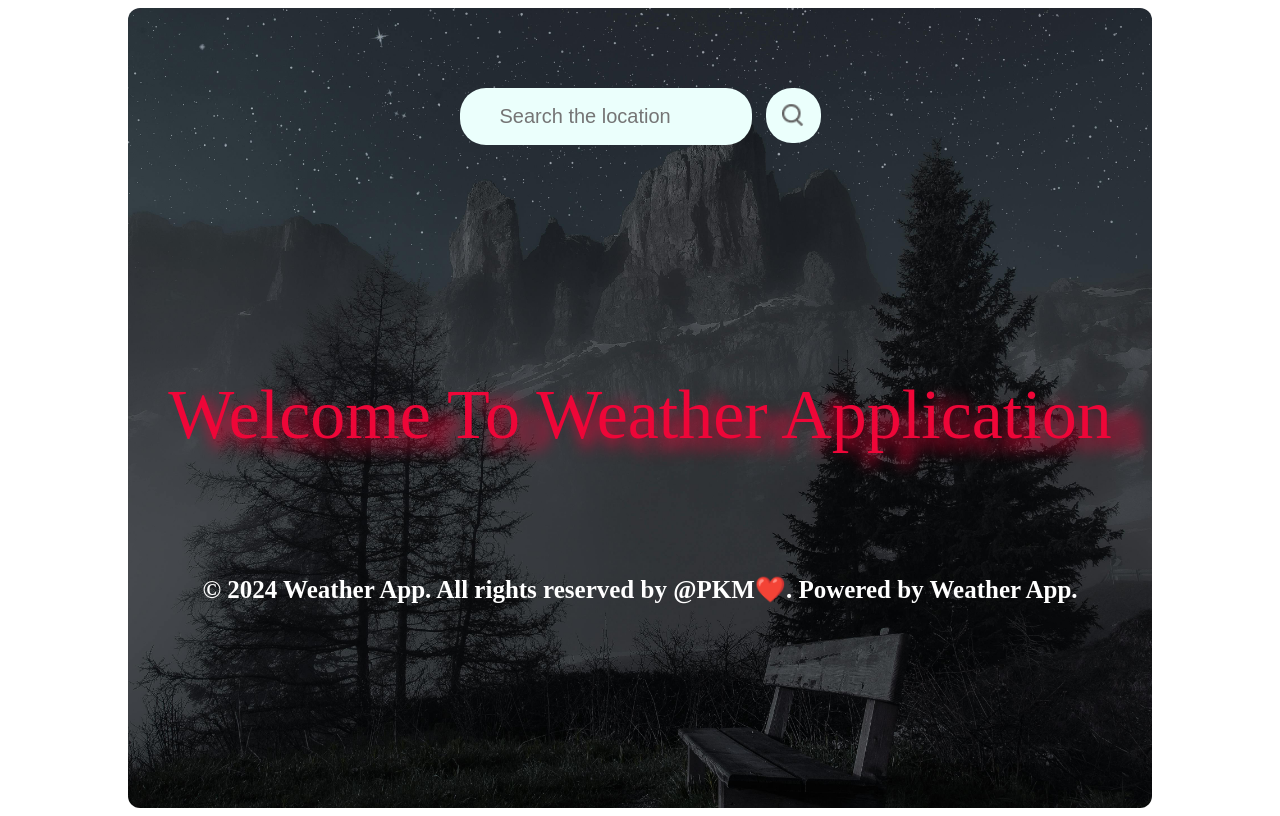
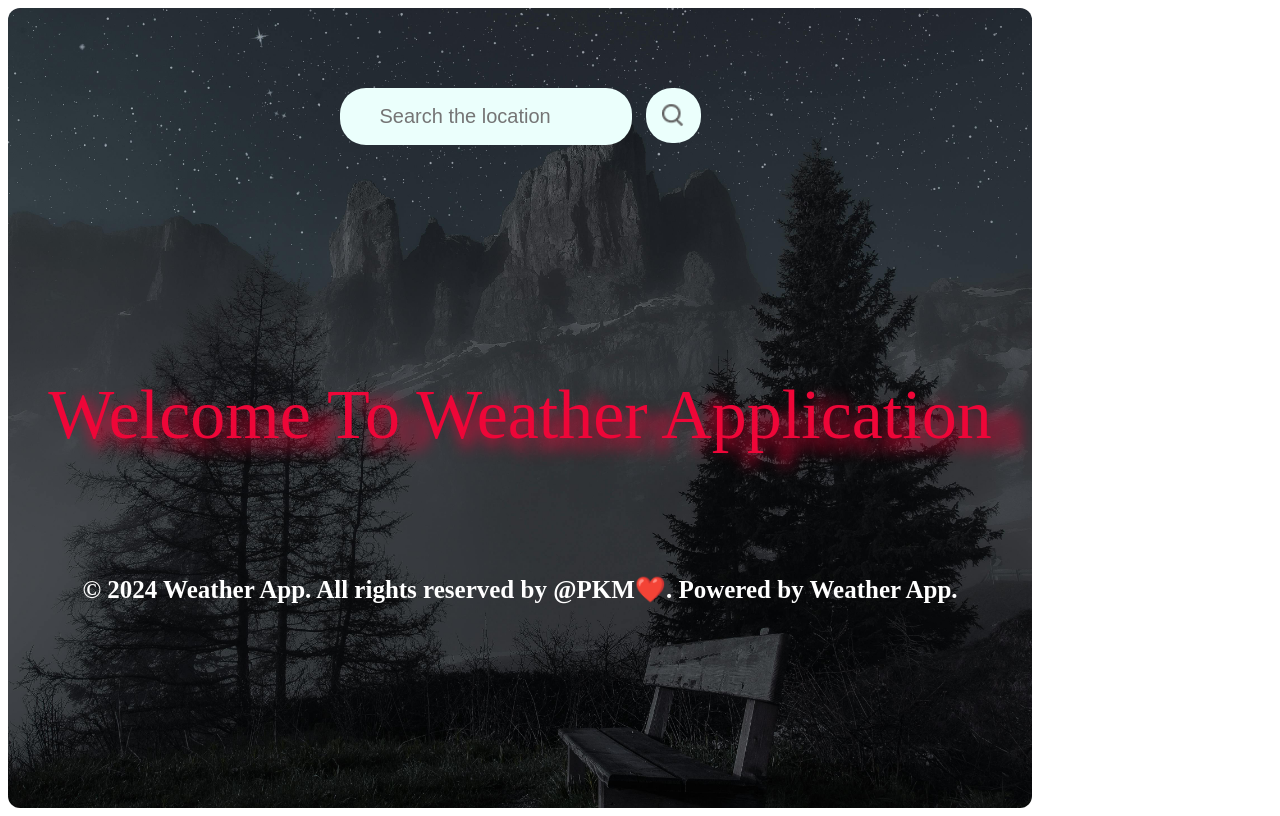
Before and after one commit to priteesh-stack/WeatherApplication, a React (Create React App) app: page / in a window 1280 px wide. Built offline with nearby package versions, Linux system fonts and the light colour scheme.

Commit message:
Update weatherApp.css

```diff
--- a/src/Components/Weather App/weatherApp.css
+++ b/src/Components/Weather App/weatherApp.css
@@ -2,7 +2,7 @@
   width: 80vw;
   min-height:100vh;
   height: auto;
-  margin: auto;
+  margin: 0;
   border-radius: 12px;
   background-image : url("/public/Assets/darkbg.jpg");
   background-position: center;
```
